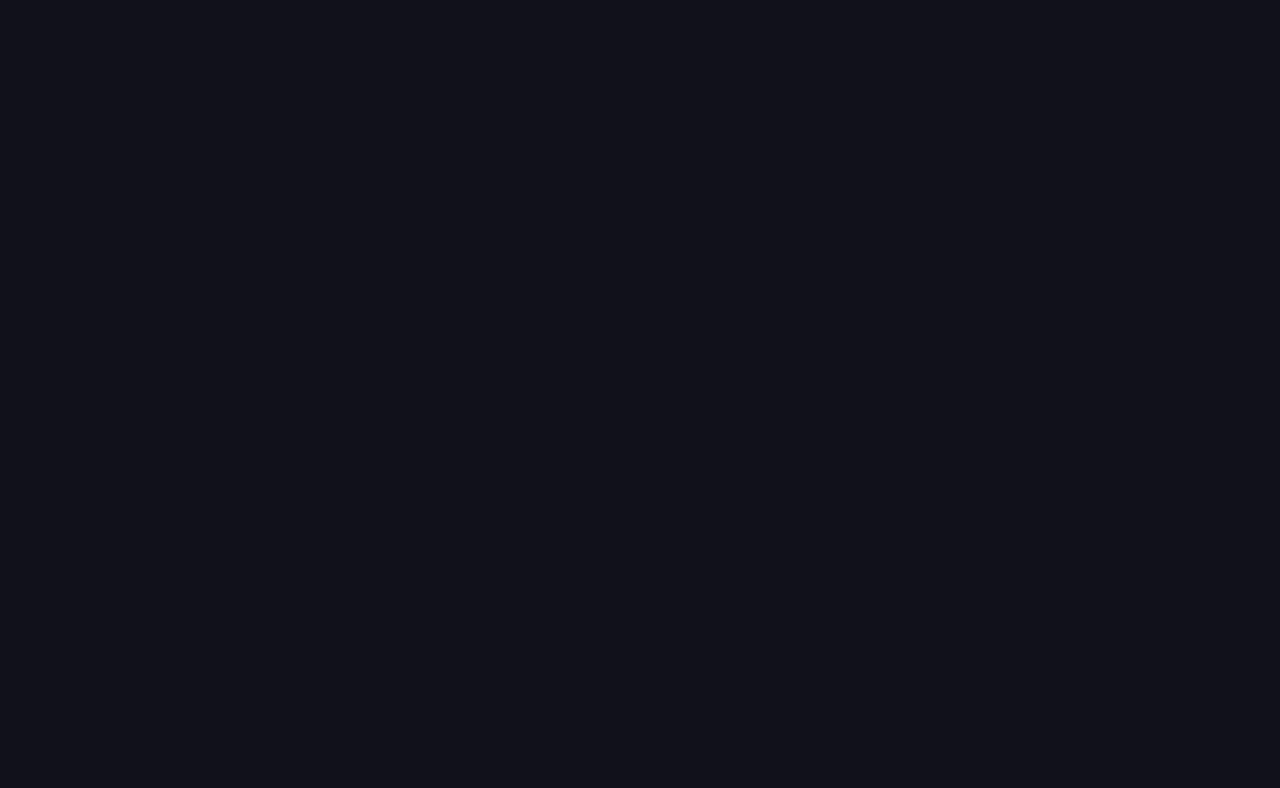
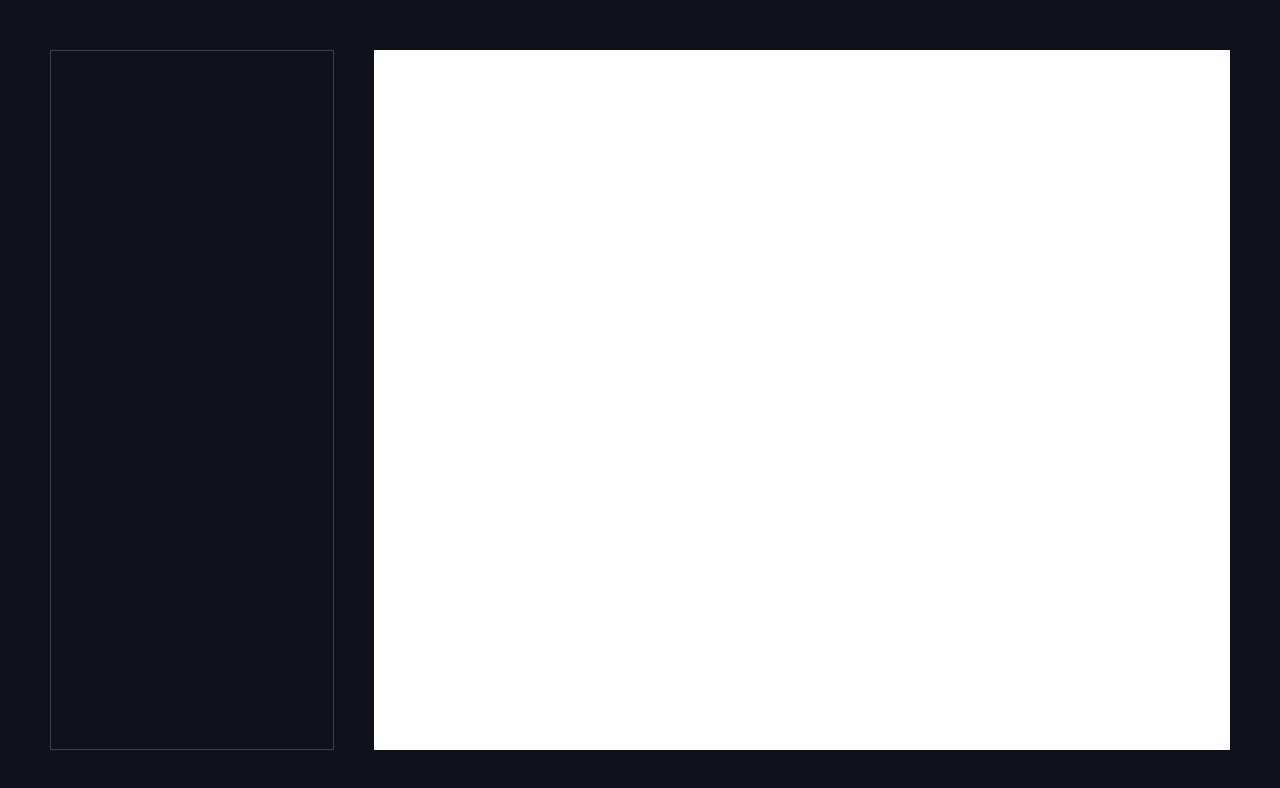
Before and after one commit to JustLivvu/about, a Svelte app: page / in a window 1280 px wide. Shown: the top 788 px of the page. Built offline with nearby package versions, Linux system fonts and the light colour scheme.

Commit message:
We got the layout!

```diff
--- a/src/views/Home.svelte
+++ b/src/views/Home.svelte
@@ -1,5 +1,10 @@
 <div class="home_main">
+    <div class="info_section">
 
+    </div>
+    <div class="actual_content">
+
+    </div>
 </div>
 <style>
     .home_main {
@@ -8,6 +13,18 @@
         background-color: #11111b;
         padding: 50px;
         box-sizing: border-box;
+        display: flex;
+        flex-direction: row;
+        justify-content: center;
+        gap: 40px;
+    }
+    .info_section {
+        width: 330px;
+        border: 1px solid #3f4153;
+    }
+    .actual_content {
+        width: 1000px;
+        background-color: white;
 
     }
 </style>
```
